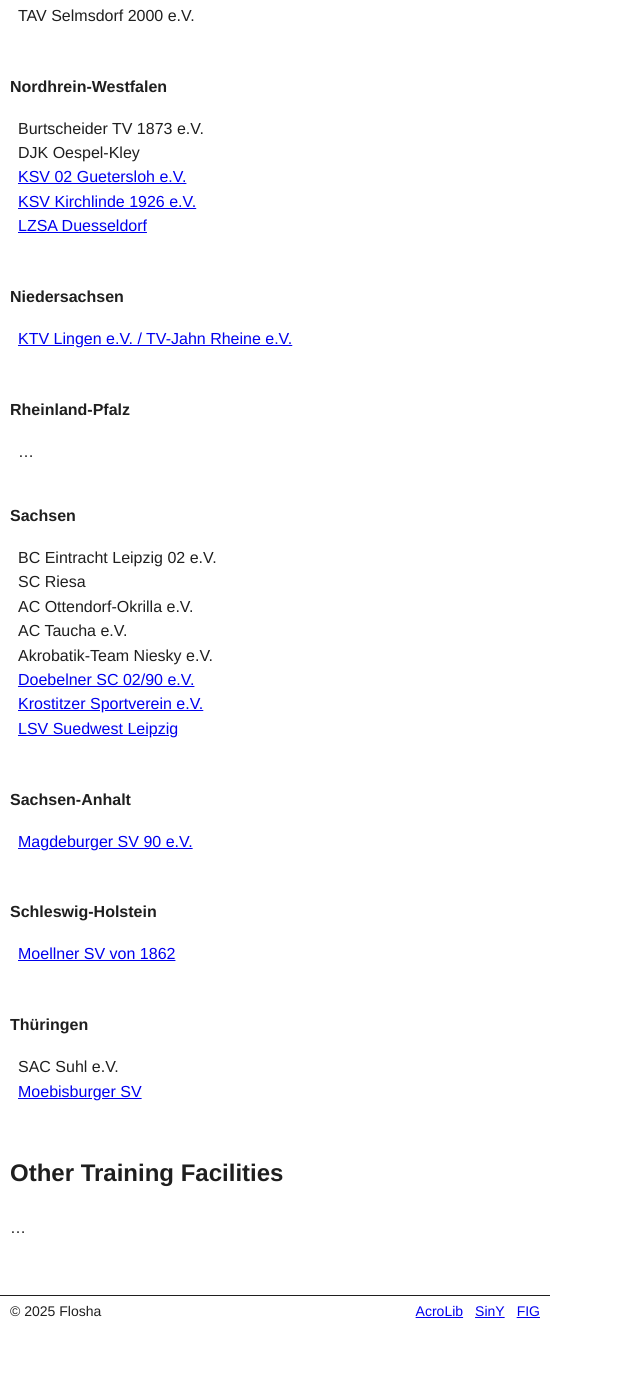
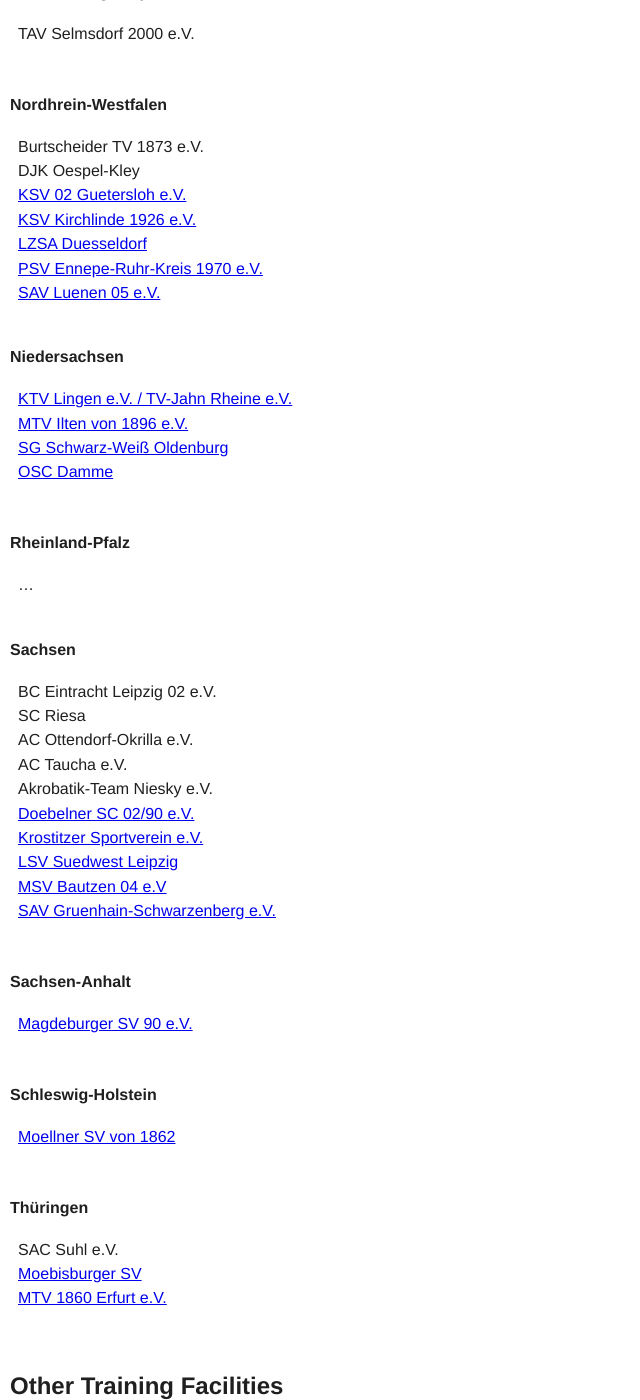
Before and after one commit to floshin/acrolib, a Jekyll site: the page built from community.md, in a window 1280 px wide and 1400 px high, scrolled down 2060 px. Shown: the whole window, without its empty margins (0-640 px from the left). Built offline with Jekyll 4.4.1, drawn with Linux system fonts in a browser that asks for light colours; our own code applies the rules of GitHub Pages for plain Markdown files; before the commit the page ends 3399 px from its top, so only the background shows below that.

Commit message:
Update community.md

```diff
--- a/community.md
+++ b/community.md
@@ -45,7 +45,7 @@
 
 * DJK Wasseralfingen
 * TSV Huettlingen 1892 e.V.
-*
+* [MTV Aalen](http://www.mtv-aalen.de)
 
 
 #### Berlin
@@ -82,6 +82,7 @@
 * TAV Selmsdorf 2000 e.V.
 *
 
+
 #### Nordhrein-Westfalen
 
 * Burtscheider TV 1873 e.V.
@@ -89,12 +90,16 @@
 * [KSV 02 Guetersloh e.V.](https://ksv02-guetersloh.de/)
 * [KSV Kirchlinde 1926 e.V.](http://www.ksv-kirchlinde.de)
 * [LZSA Duesseldorf](https://lzsa.de/)
-*
+* [PSV Ennepe-Ruhr-Kreis 1970 e.V.](http://www.psv-sportakrobatik.de)
+* [SAV Luenen 05 e.V.](http://www.sav-luenen.de)
 
 
 #### Niedersachsen
 
 * [KTV Lingen e.V. / TV-Jahn Rheine e.V.](http://www.ktv-lingen.jimdo.com)
+* [MTV Ilten von 1896 e.V.](http://www.mtv-ilten.de)
+* [SG Schwarz-Weiß Oldenburg](http://www.sportakrobatik-oldenburg.de)
+* [OSC Damme](http://www.osc-damme.de)
 *
 
 
@@ -113,6 +118,8 @@
 * [Doebelner SC 02/90 e.V.](http://www.doebelner-sc.de/)
 * [Krostitzer Sportverein e.V.](http://www.krostitzer-akrobaten.de)
 * [LSV Suedwest Leipzig](http://www.lsvsw.de)
+* [MSV Bautzen 04 e.V](http://www.msvbautzen04.de)
+* [SAV Gruenhain-Schwarzenberg e.V.](http://www.sav-schwarzenberg.de)
 *
 
 
@@ -128,12 +135,12 @@
 *
 
 
-
-
 #### Thüringen
 
 * SAC Suhl e.V.
 * [Moebisburger SV](http://www.akro-moebisburg.de)
+* [MTV 1860 Erfurt e.V.](https://mtverfurt.de/akrobatik/)
+*
 
 
 
```
